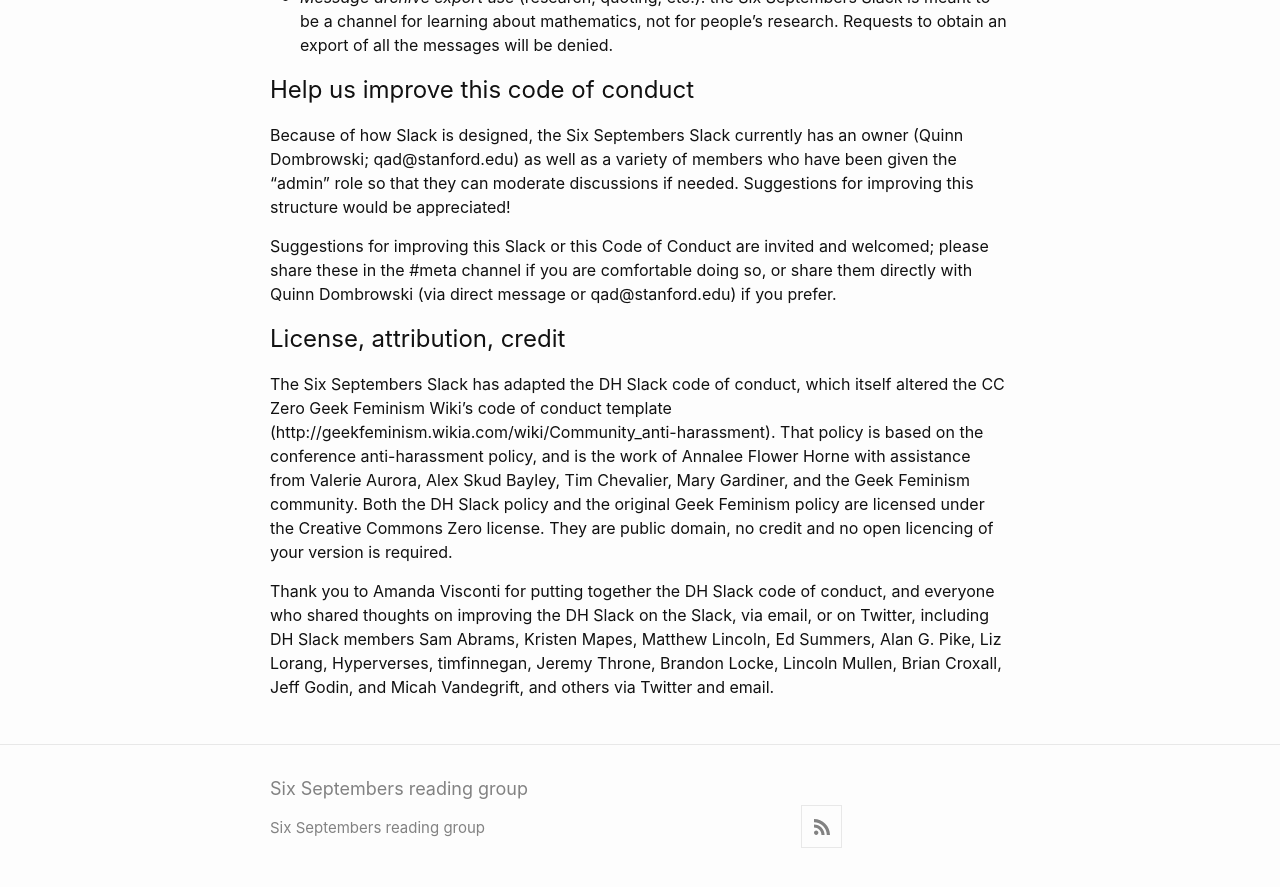
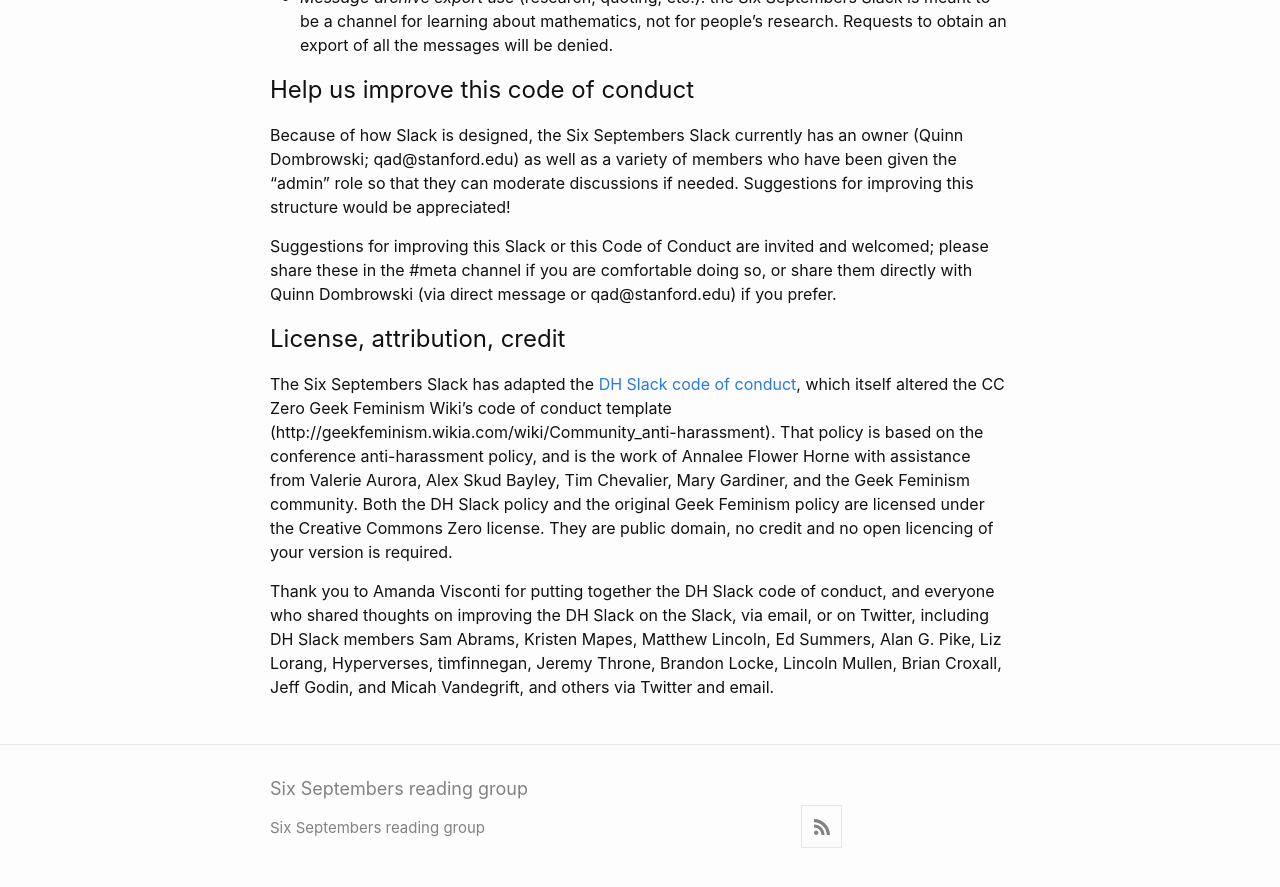
Before and after one commit to six-septembers/six-septembers.github.io, a Jekyll site: the page built from codeofconduct.md, in a window 1280 px wide and 900 px high, scrolled down 5623 px. Shown: the top 887 px of the window. Built offline with Jekyll 4.4.1, drawn with Linux system fonts in a browser that asks for light colours; part of the change alters nothing that is shown.

```diff
--- a/codeofconduct.md
+++ b/codeofconduct.md
@@ -128,6 +128,6 @@ Because of how Slack is designed, the Six Septembers Slack currently has an owne
 Suggestions for improving this Slack or this Code of Conduct are invited and welcomed; please share these in the #meta channel if you are comfortable doing so, or share them directly with Quinn Dombrowski (via direct message or qad@stanford.edu) if you prefer.
 
 ## License, attribution, credit
-The Six Septembers Slack has adapted the DH Slack code of conduct, which itself altered the CC Zero Geek Feminism Wiki's code of conduct template  (http://geekfeminism.wikia.com/wiki/Community_anti-harassment). That policy is based on the conference anti-harassment policy, and is the work of Annalee Flower Horne with assistance from Valerie Aurora, Alex Skud Bayley, Tim Chevalier, Mary Gardiner, and the Geek Feminism community. Both the DH Slack policy and the original Geek Feminism policy are licensed under the Creative Commons Zero license. They are public domain, no credit and no open licencing of your version is required.
+The Six Septembers Slack has adapted the [DH Slack code of conduct](https://github.com/amandavisconti/DHslack/blob/master/CodeOfConduct.md), which itself altered the CC Zero Geek Feminism Wiki's code of conduct template  (http://geekfeminism.wikia.com/wiki/Community_anti-harassment). That policy is based on the conference anti-harassment policy, and is the work of Annalee Flower Horne with assistance from Valerie Aurora, Alex Skud Bayley, Tim Chevalier, Mary Gardiner, and the Geek Feminism community. Both the DH Slack policy and the original Geek Feminism policy are licensed under the Creative Commons Zero license. They are public domain, no credit and no open licencing of your version is required.
 
 Thank you to Amanda Visconti for putting together the DH Slack code of conduct, and everyone who shared thoughts on improving the DH Slack on the Slack, via email, or on Twitter, including DH Slack members Sam Abrams, Kristen Mapes, Matthew Lincoln, Ed Summers, Alan G. Pike, Liz Lorang, Hyperverses, timfinnegan, Jeremy Throne, Brandon Locke, Lincoln Mullen, Brian Croxall, Jeff Godin, and Micah Vandegrift, and others via Twitter and email.
```
